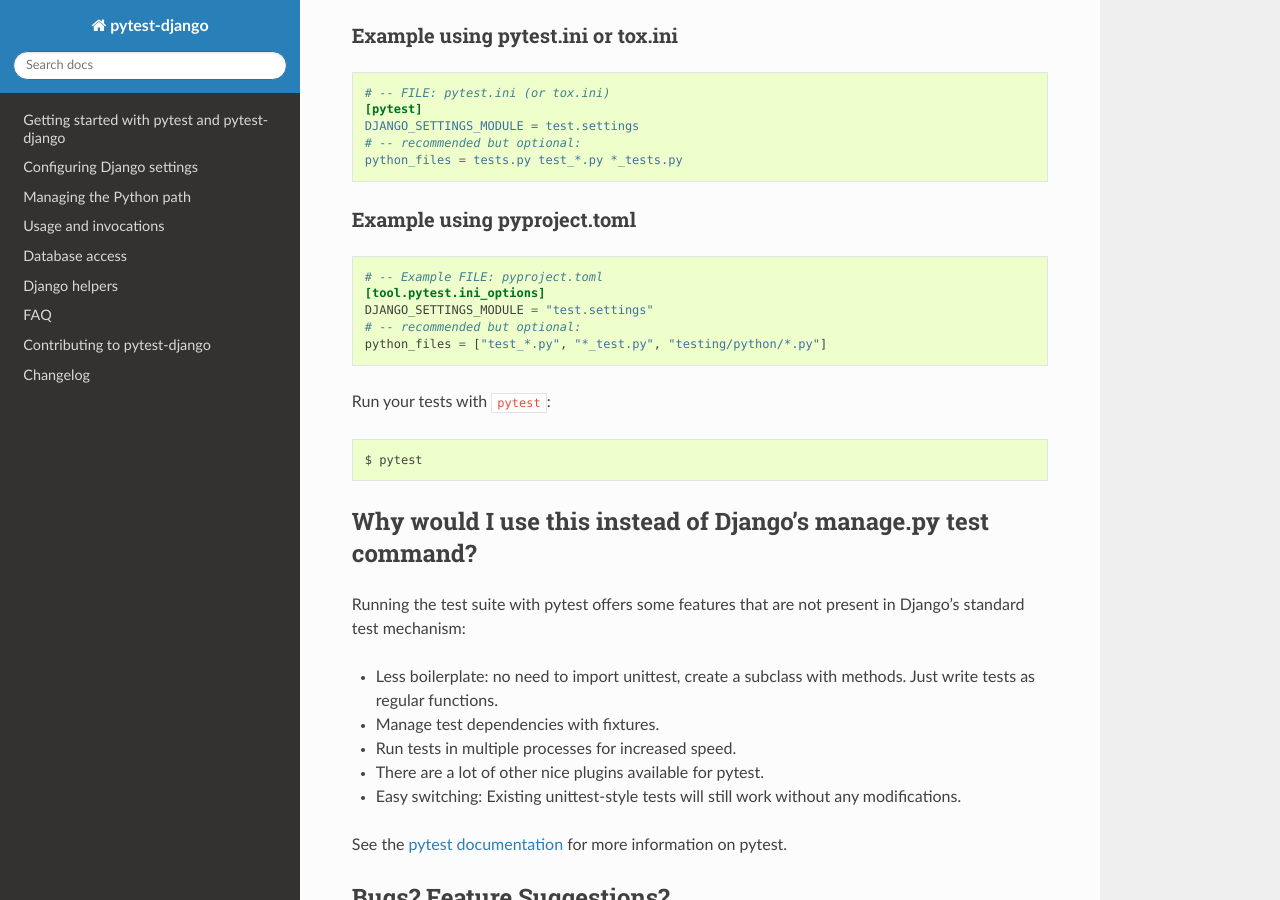
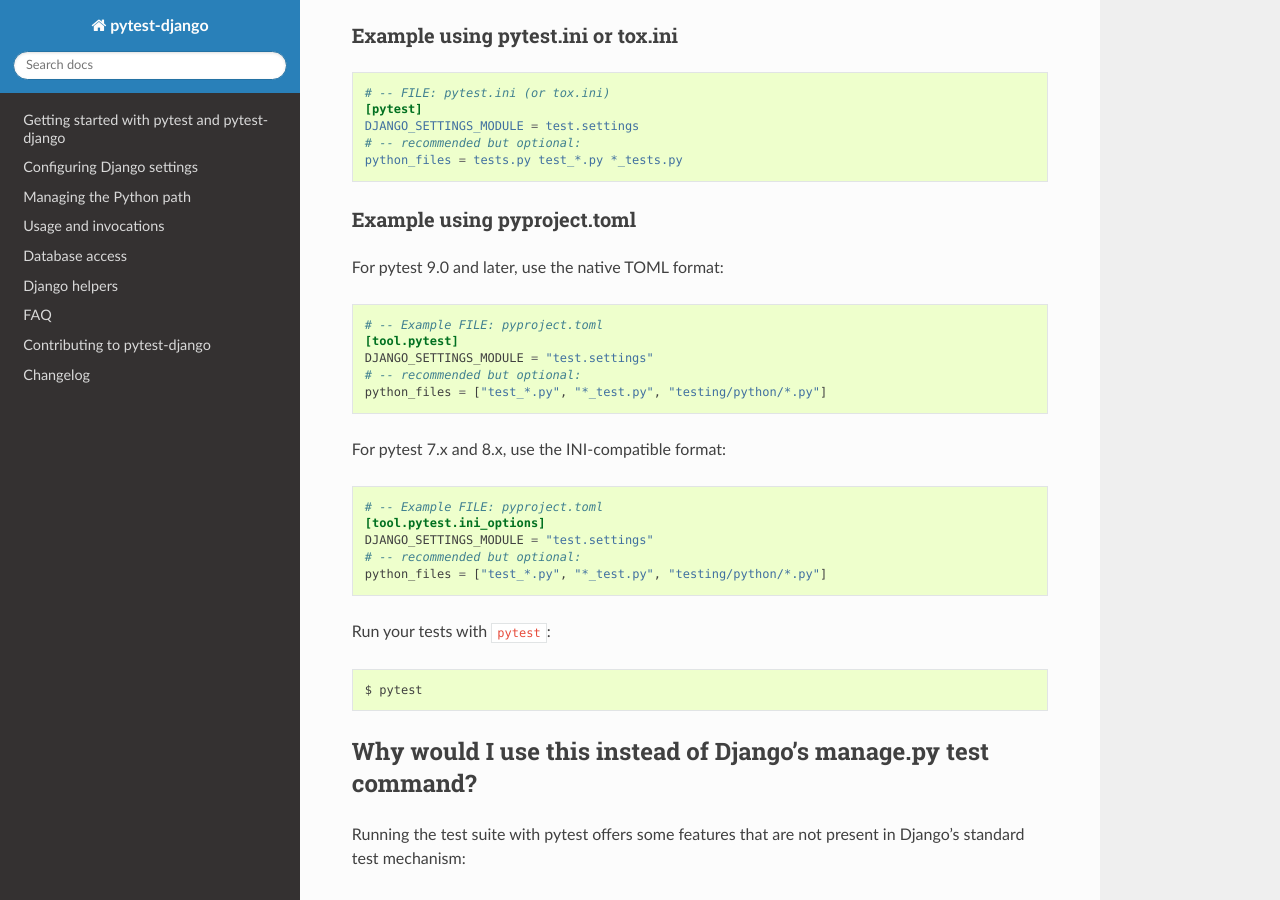
Before and after one commit to pytest-dev/pytest-django, a Sphinx documentation site: the page built from docs/index.rst, in a window 1280 px wide and 900 px high, scrolled down 406 px. Built offline with Sphinx 7.4.7 and the Read the Docs theme 3.1.0, drawn with Linux system fonts in a browser that asks for light colours.

Commit message:
docs: add pytest 9.0+ native TOML configuration format
Update pyproject.toml examples to show the new `[tool.pytest]` native
TOML format introduced in pytest 9.0, while keeping `[tool.pytest.ini_options]`
for pytest 7.x/8.x compatibility.
Reference:
https://docs.pytest.org/en/stable/changelog.html#pytest-9-0-0-2025-11-05

```diff
--- a/docs/index.rst
+++ b/docs/index.rst
@@ -32,6 +32,18 @@
 
 Example using pyproject.toml
 ~~~~~~~~~~~~~~~~~~~~~~~~~~~~
+
+For pytest 9.0 and later, use the native TOML format:
+
+.. code-block:: toml
+
+   # -- Example FILE: pyproject.toml
+   [tool.pytest]
+   DJANGO_SETTINGS_MODULE = "test.settings"
+   # -- recommended but optional:
+   python_files = ["test_*.py", "*_test.py", "testing/python/*.py"]
+
+For pytest 7.x and 8.x, use the INI-compatible format:
 
 .. code-block:: toml
 
```
